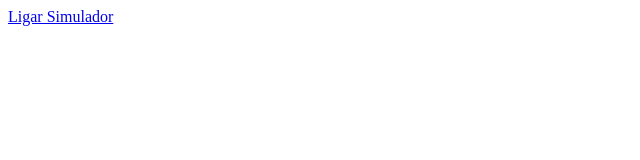
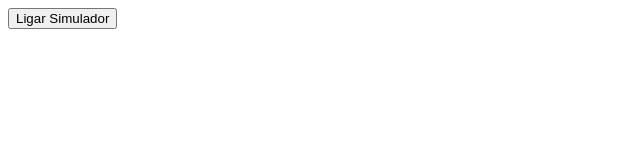
Before and after one commit to anapaulacostacurta08/MeuPrimeiroDispositivoIoT, a plain HTML site: page Index.html in a window 1280 px wide. Shown: the whole page, without its empty margins (0-640 px from the left). Drawn offline with Linux system fonts and the light colour scheme.

Commit message:
Update Index.html

```diff
--- a/Index.html
+++ b/Index.html
@@ -7,6 +7,7 @@
     <script src="js/iot.js"></script>
 </head>
   <body>
-    <a href="javascript:LigarIoT()">Ligar Simulador</a>
+   <input type="button" onclick="LigarIoT()" value="Ligar Simulador"</a>
+   <div id="resultado"></div>
   </body>
 </html>
```
